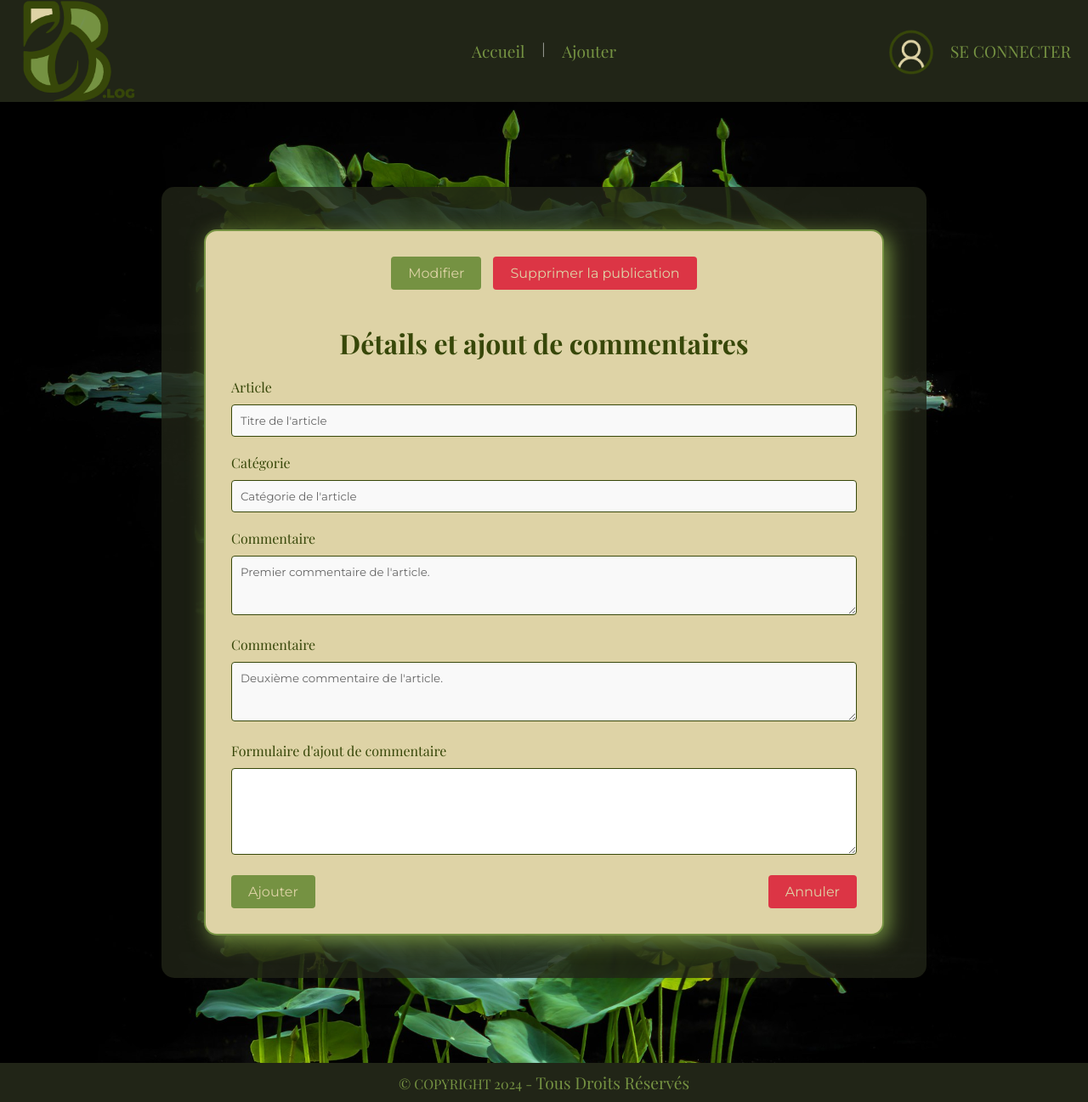
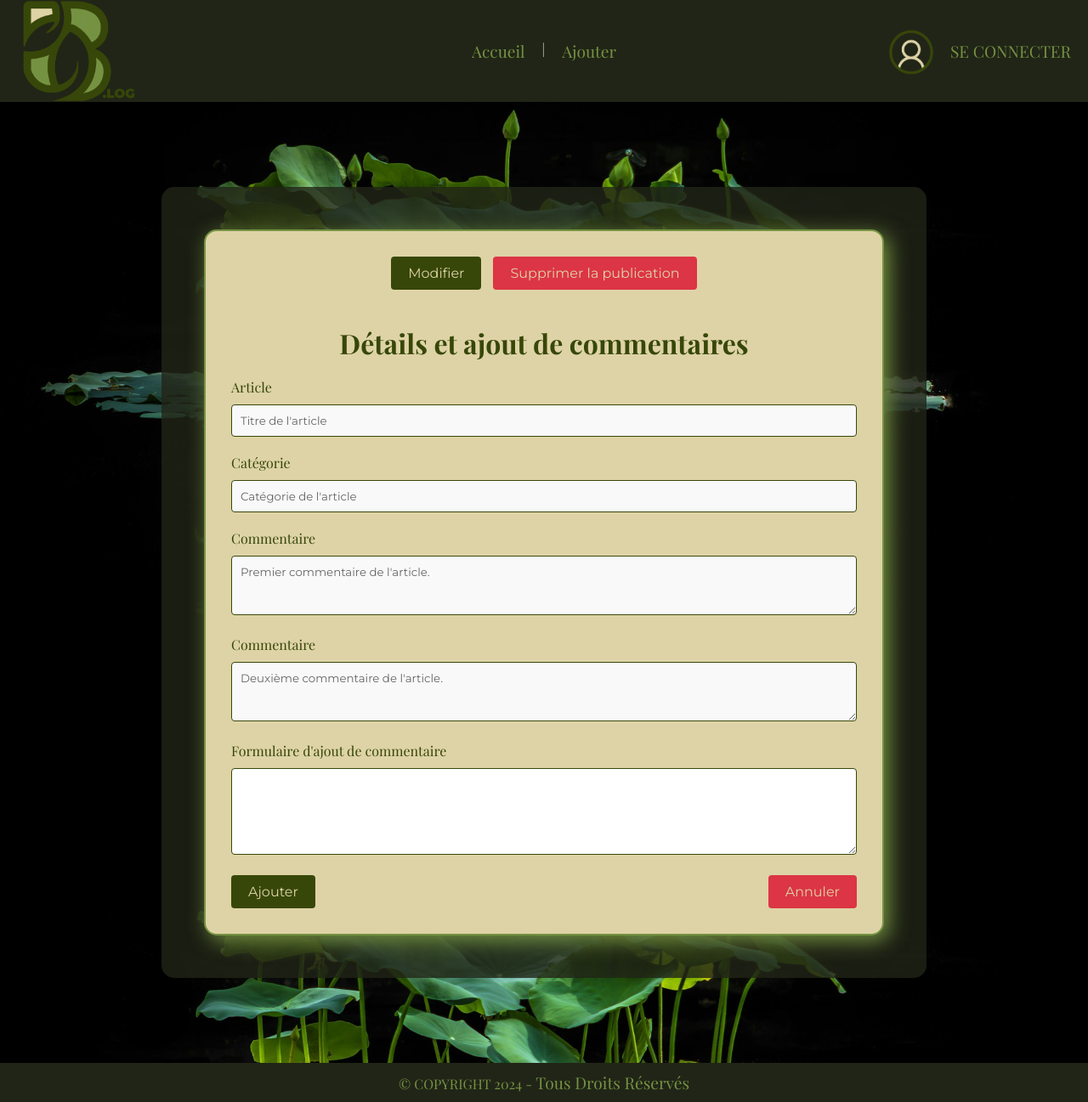
Before and after one commit to Dev-Relax/Blog-AFPA-ECF4, a PHP site: page /DetailsEtCom/detailsEtCom.html in a window 1280 px wide. Shown: the whole page at 85% size. Run offline with PHP 8.4, Linux system fonts and the light colour scheme.

Commit message:
Update Boutons

```diff
--- a/Ajouter/styles.css
+++ b/Ajouter/styles.css
@@ -168,13 +168,13 @@ body {
 }
 
 .form-container .save-button {
-    background-color: #759242;
+    background-color: #374709;
     color: #DED3A6;
     transition: background-color 0.3s;
 }
 
 .form-container .save-button:hover {
-    background-color: #b4e197;
+    background-color: #759242;
 }
 
 .form-container .cancel-button {
--- a/Connexion/styles.css
+++ b/Connexion/styles.css
@@ -186,13 +186,13 @@ body {
 }
 
 .form-container .save-button {
-    background-color: #759242;
+    background-color: #374709;
     color: #DED3A6;
     transition: background-color 0.3s;
 }
 
 .form-container .save-button:hover {
-    background-color: #b4e197;
+    background-color: #759242;
 }
 
 .form-container .cancel-button {
--- a/DetailsEtCom/styles.css
+++ b/DetailsEtCom/styles.css
@@ -174,13 +174,13 @@ body {
 }
 
 .form-container .save-button {
-    background-color: #759242;
+    background-color: #374709;
     color: #DED3A6;
     transition: background-color 0.3s;
 }
 
 .form-container .save-button:hover {
-    background-color: #b4e197;
+    background-color: #759242;
 }
 
 .form-container .cancel-button {
@@ -211,7 +211,7 @@ body {
 }
 
 .form-container .edit-button {
-    background-color: #759242;
+    background-color: #374709;
     color: #DED3A6;
     border: none;
     border-radius: 4px;
@@ -225,7 +225,7 @@ body {
 }
 
 .form-container .edit-button:hover {
-    background-color: #b4e197;
+    background-color: #759242;
 }
 
 /**** FOOTER ****/
--- a/Editer/styles.css
+++ b/Editer/styles.css
@@ -168,13 +168,13 @@ body {
 }
 
 .form-container .save-button {
-    background-color: #759242;
+    background-color: #374709;
     color: #DED3A6;
     transition: background-color 0.3s;
 }
 
 .form-container .save-button:hover {
-    background-color: #b4e197;
+    background-color: #759242;
 }
 
 .form-container .cancel-button {
--- a/Inscription/styles.css
+++ b/Inscription/styles.css
@@ -199,13 +199,13 @@ body {
 }
 
 .form-container .save-button {
-    background-color: #759242;
+    background-color: #374709;
     color: #DED3A6;
     transition: background-color 0.3s;
 }
 
 .form-container .save-button:hover {
-    background-color: #b4e197;
+    background-color: #759242;
 }
 
 /**** FOOTER ****/
```
